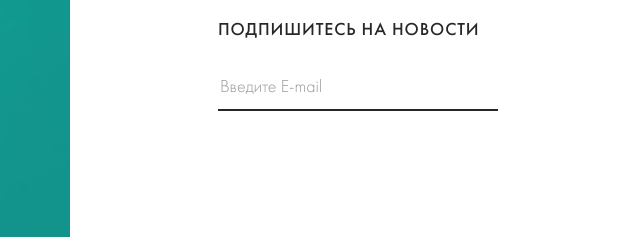
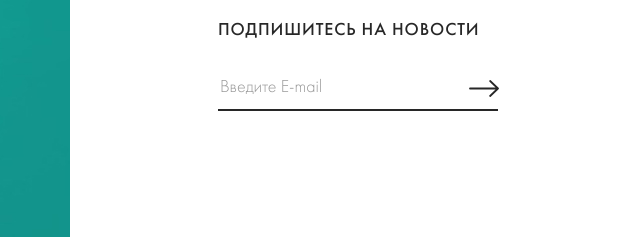
Before and after one commit to Johnny-Oleg/Moon-River, a plain HTML site: page index.html in a window 1280 px wide. Shown: the part 4368-4605 px from the top of the page, 640-1280 px from the left. Drawn offline with nearby package versions, Linux system fonts and the light colour scheme; a web font is replaced by a local one.

Commit message:
arrows fix

```diff
--- a/css/style.css
+++ b/css/style.css
@@ -451,7 +451,10 @@ button {
 
 .social svg path {
 	transition: all 0.5s ease-out;
+}
 
+form {
+	position: relative;
 }
 
 .contacts__form form {
@@ -467,17 +470,23 @@ button {
 	border: none;
 	border-bottom: 1px solid var(--white);
 	overflow: hidden;
-	position: relative;
+	/* position: relative; */
 }
 
-.form__input::after {
+form::after {
 	content: '';
-	width: 28px;
-	height: 15px;
+	width: 30px;
+	height: 17px;
 	position: absolute;
-	top: 0;
-	right: 0;
-	background-image: url(../images/arrow-right.svg);
+	top: 5px;
+	right: 0px;
+	background-image: url(../images/form-arrow.svg);
+}
+
+.contacts__content-wrapper form::after {
+	top: 10px;
+	right: 63px;
+	background-image: url(../images/black-arrow.svg);
 }
 
 .form__input,
```
Also changed, not shown: images/black-arrow.svg (added), images/form-arrow.svg (added).
